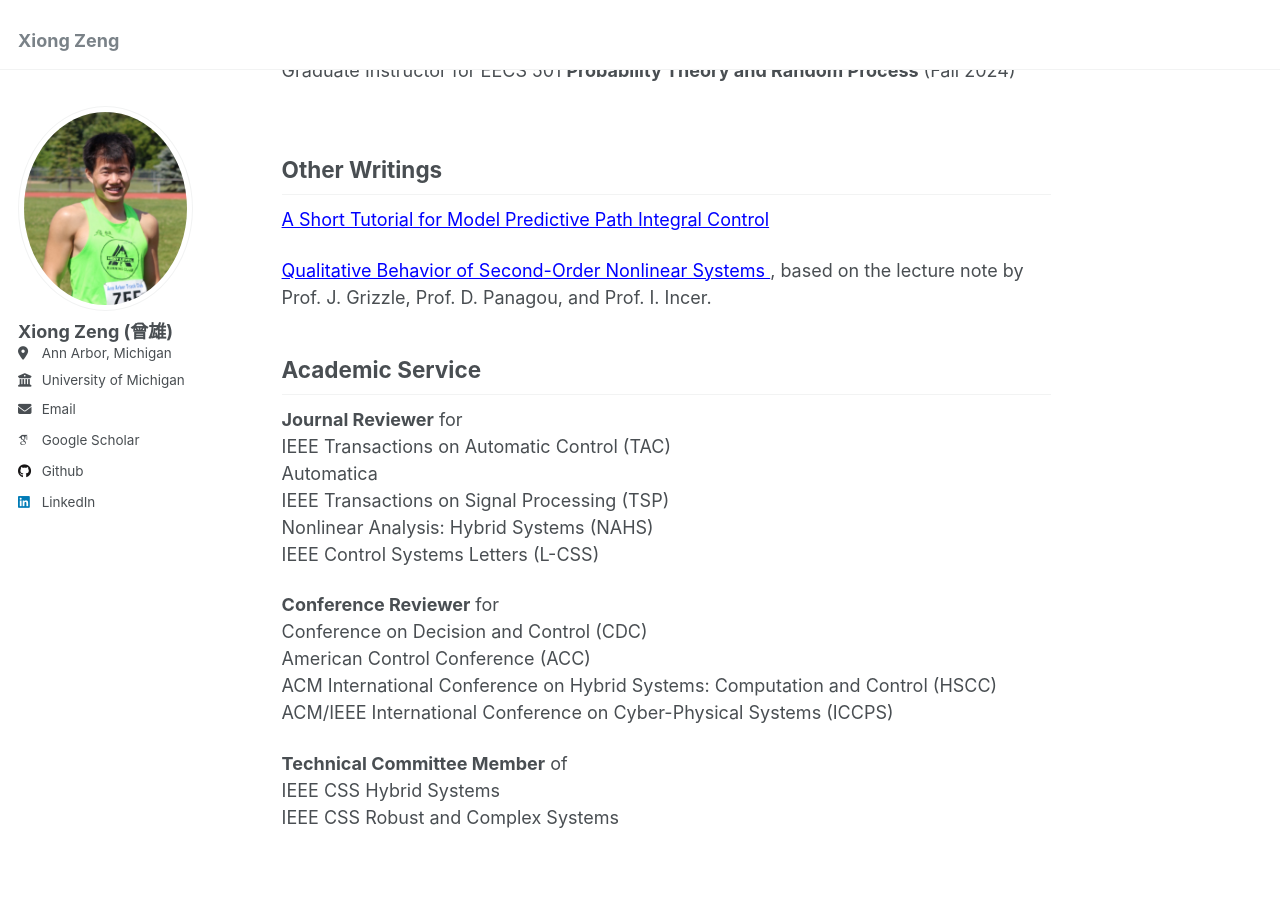
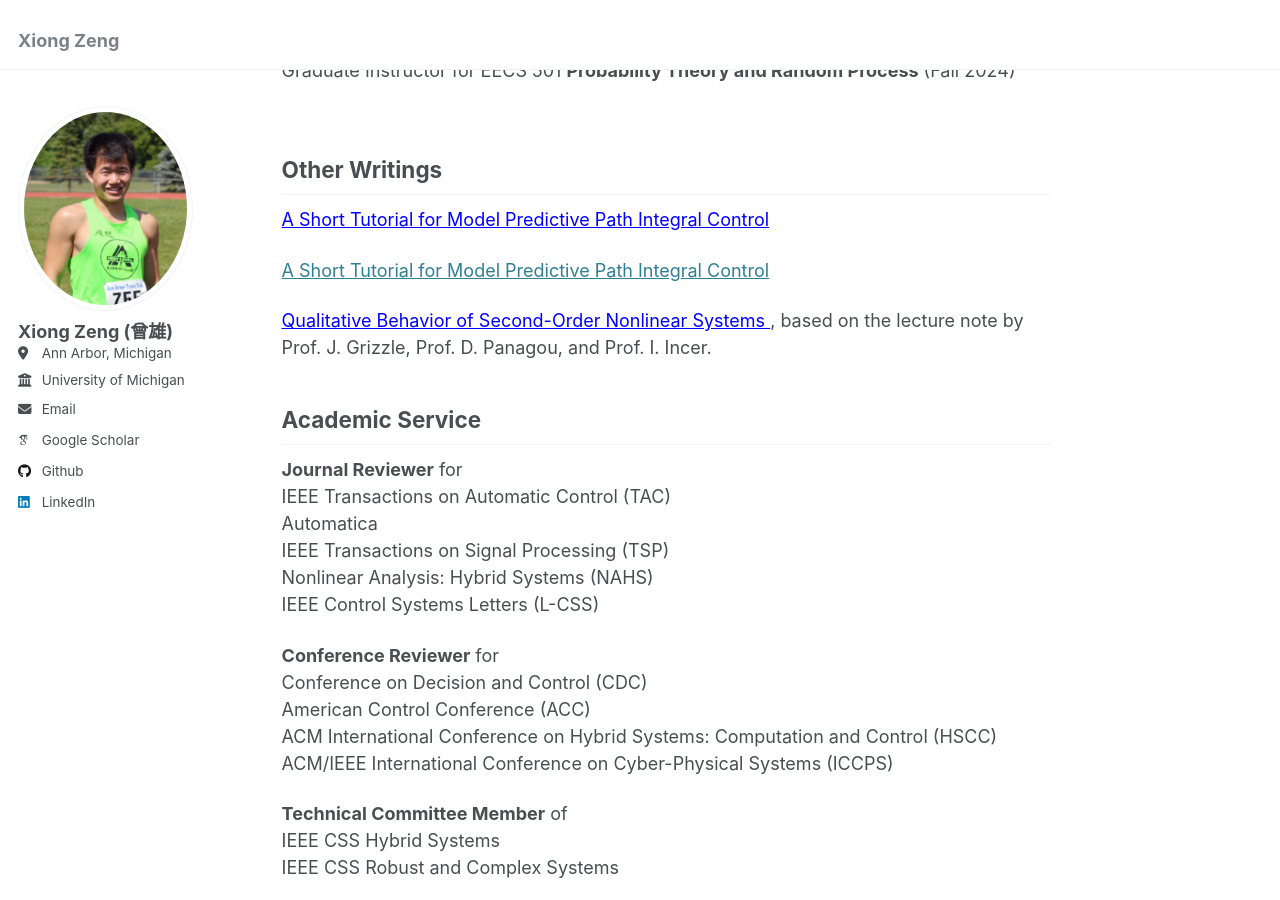
Before and after one commit to zengxiong111/zengxiong.github.io, a Jekyll site: the page built from _pages/about.md, in a window 1280 px wide and 900 px high, scrolled down 1503 px. Built offline with Jekyll 4.4.1, drawn with Linux system fonts in a browser that asks for light colours; some web fonts are replaced.

Commit message:
Update about.md

```diff
--- a/_pages/about.md
+++ b/_pages/about.md
@@ -100,6 +100,11 @@ Graduate Instructor for EECS 501 **Probability Theory and Random Process** (Fall
 A Short Tutorial for Model Predictive Path Integral Control
 </a>
 
+<a href="{{ site.baseurl }}/files/A_Tutorial_for_MPPI.pdf" target="_blank">
+  A Short Tutorial for Model Predictive Path Integral Control
+</a>
+
+
 
 <a href="https://github.com/zengxiong111/zengxiong.github.io/releases/download/v1.0/chapter2-noted.pdf"
    target="_blank"
```
